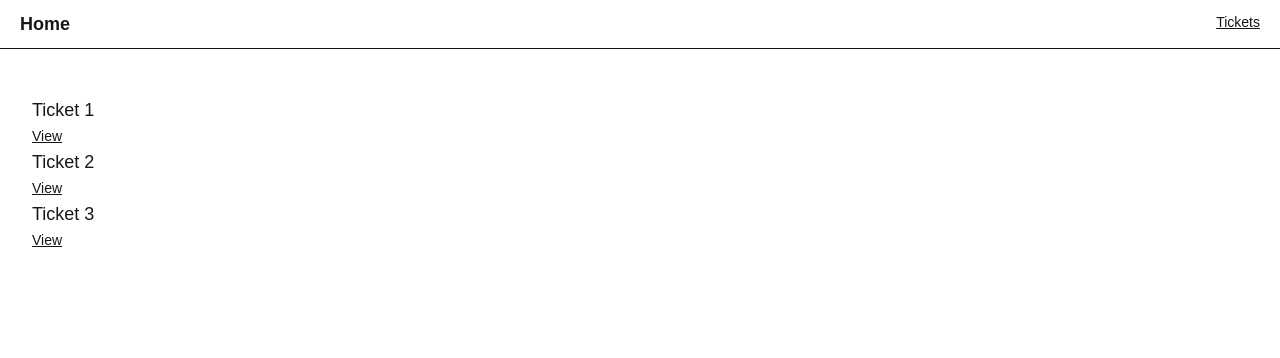
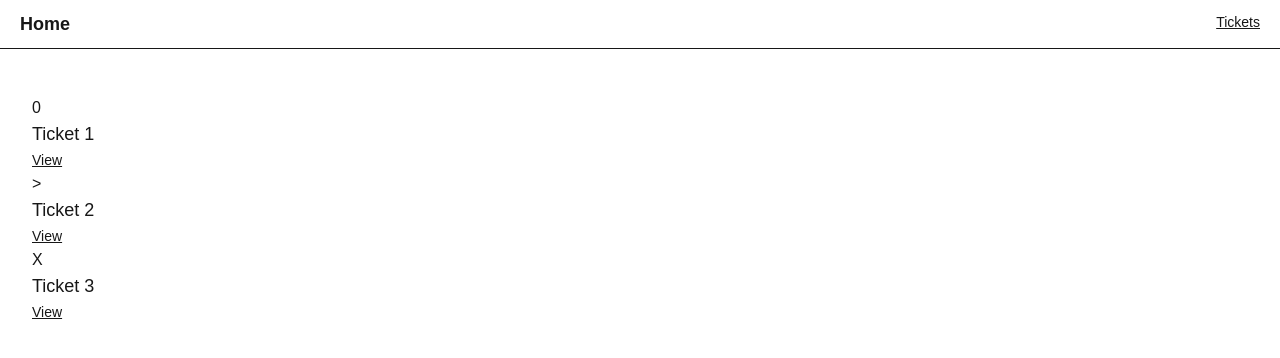
Before and after one commit to Shanto910/the-road-to-next-app, a Next.js app: page /tickets in a window 1280 px wide. Shown: the top 358 px of the page. Built offline with nearby package versions, Linux system fonts and the light colour scheme.

Commit message:
use of const assertions in data.ts

```diff
--- a/src/app/tickets/page.tsx
+++ b/src/app/tickets/page.tsx
@@ -1,11 +1,18 @@
 import Link from 'next/link';
 import { initialTickets } from '@/data';
 import { ticketPath } from '@/paths';
+
+const TICKET_ICONS = {
+	OPEN: '0',
+	IN_PROGRESS: '>',
+	DONE: 'X',
+};
 const TicketsPage = () => {
 	return (
 		<div>
 			{initialTickets.map(ticket => (
 				<div key={ticket.id}>
+					<div>{TICKET_ICONS[ticket.status]}</div>
 					<h2 className="text-lg">{ticket.title}</h2>
 					<Link href={ticketPath(ticket.id)} className="text-sm underline">
 						View
--- a/src/data.ts
+++ b/src/data.ts
@@ -3,18 +3,18 @@
 		id: '1',
 		title: 'Ticket 1',
 		content: 'This is the first ticket',
-		status: 'OPEN',
+		status: 'OPEN' as const,
 	},
 	{
 		id: '2',
 		title: 'Ticket 2',
 		content: 'This is the second ticket',
-		status: 'IN_PROGRESS',
+		status: 'IN_PROGRESS' as const,
 	},
 	{
 		id: '3',
 		title: 'Ticket 3',
 		content: 'This is the third ticket',
-		status: 'DONE',
+		status: 'DONE' as const,
 	},
 ];
```
